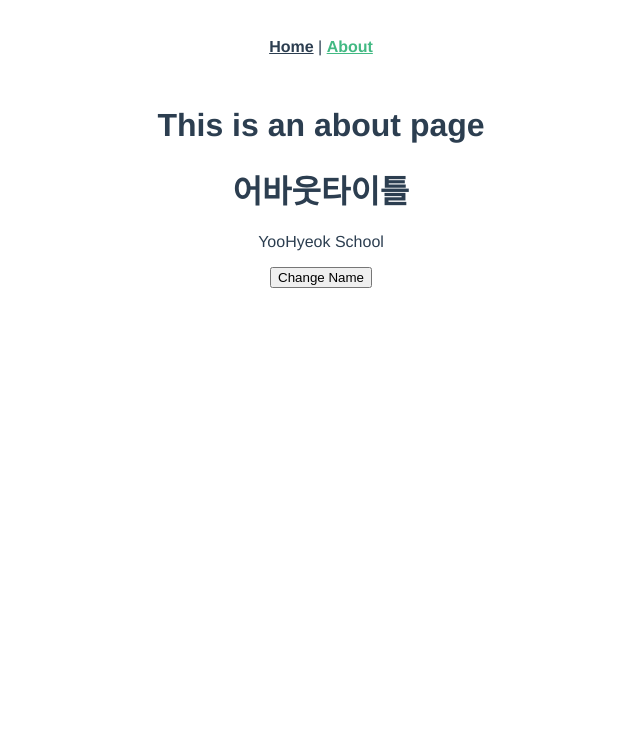
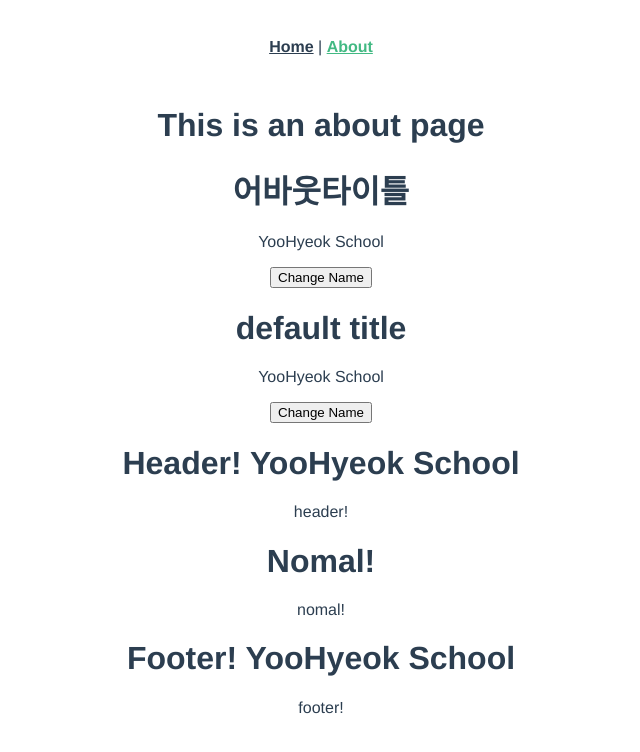
Before and after one commit to YooHyeok/vue2-beginner-basic-cli, a Vue app: page /about in a window 1280 px wide. Shown: the top 752 px of the page, without its empty margins (319-959 px from the left). Built offline with nearby package versions, Linux system fonts and the light colour scheme.

Commit message:
feat: `AboutView.vue` - <slot> 대응 (header, default, footer 및 props)

```diff
--- a/src/views/AboutView.vue
+++ b/src/views/AboutView.vue
@@ -2,7 +2,26 @@
   <div class="about">
     <h1>This is an about page</h1>
     <YooHyeokSchool v-bind="props"/>
-
+    <YooHyeokSchool>
+      <template v-slot:header="props"> <!-- 축약형: #header, slot의 props 바인딩 가능 -->
+        <div>
+          <h1>Header! {{ props.nameAttr }}</h1>
+          <p>header!</p>
+        </div>
+      </template>
+      <template v-slot:footer="{ nameAttr }"> <!-- 축약형: #footer -->
+        <div>
+          <h1>Footer! {{ nameAttr }}</h1>
+          <p>footer!</p>
+        </div>
+      </template>
+      <template> <!-- v-slot:default 생략 가능 -->
+        <div>
+          <h1>Nomal!</h1>
+          <p>nomal!</p>
+        </div>
+      </template>
+    </YooHyeokSchool>
   </div>
 </template>
 <script>
```
